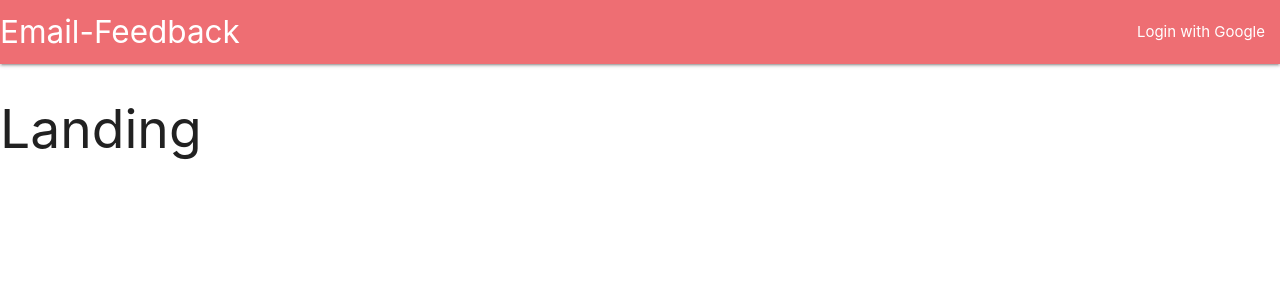
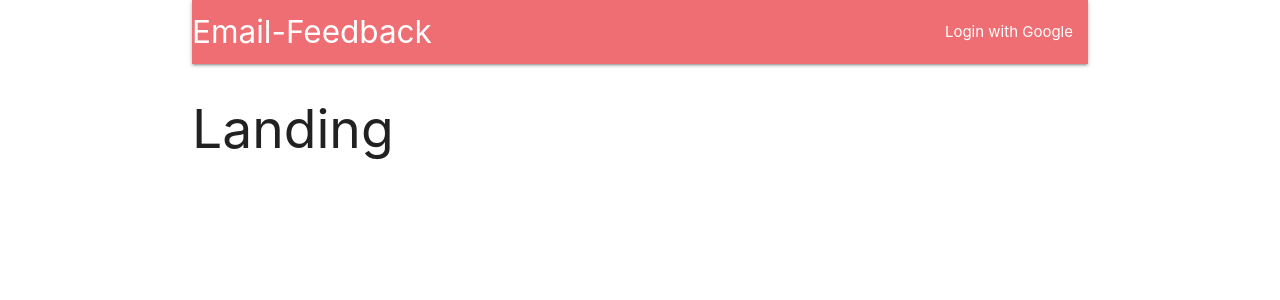
Before and after one commit to rzgholizadeh/email-feedback-app, a React (Create React App) app in the folder client/: page / in a window 1280 px wide. Shown: the top 300 px of the page. Built offline with nearby package versions, Linux system fonts and the light colour scheme.

Commit message:
chore: Setup axios and redux-thunk

```diff
--- a/client/package.json
+++ b/client/package.json
@@ -6,6 +6,7 @@
     "@testing-library/jest-dom": "^4.2.4",
     "@testing-library/react": "^9.5.0",
     "@testing-library/user-event": "^7.2.1",
+    "axios": "^0.19.2",
     "http-proxy-middleware": "^0.21.0",
     "materialize-css": "^1.0.0",
     "react": "^16.13.0",
@@ -13,7 +14,8 @@
     "react-redux": "^7.2.0",
     "react-router-dom": "^5.1.2",
     "react-scripts": "3.4.0",
-    "redux": "^4.0.5"
+    "redux": "^4.0.5",
+    "redux-thunk": "^2.3.0"
   },
   "scripts": {
     "start": "react-scripts start",
--- a/client/src/components/App.js
+++ b/client/src/components/App.js
@@ -9,7 +9,7 @@ const Landing = () => <h2>Landing</h2>;
 
 const App = () => {
   return (
-    <div>
+    <div className="container">
       <BrowserRouter>
         <div>
           <Header />
```
Also changed, not shown: 1 other file (tests, documents, lock files or other folders).
